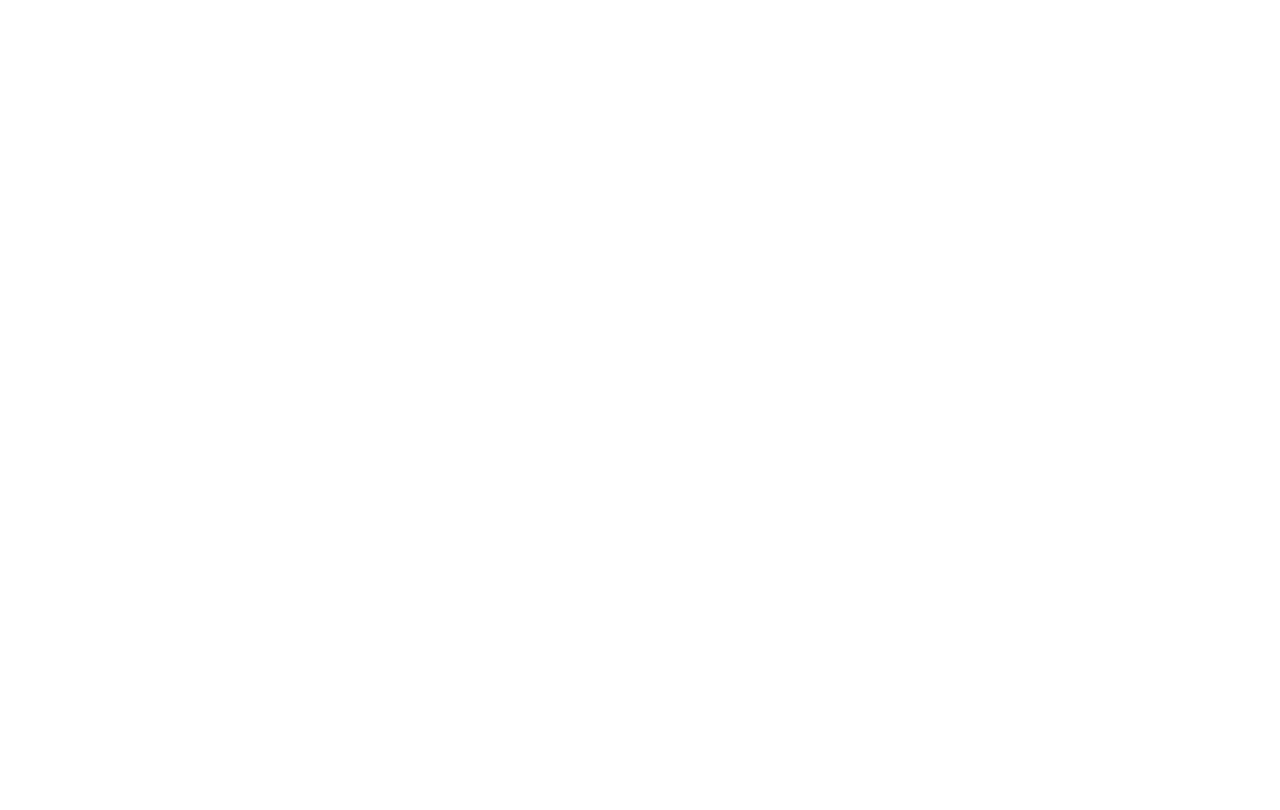
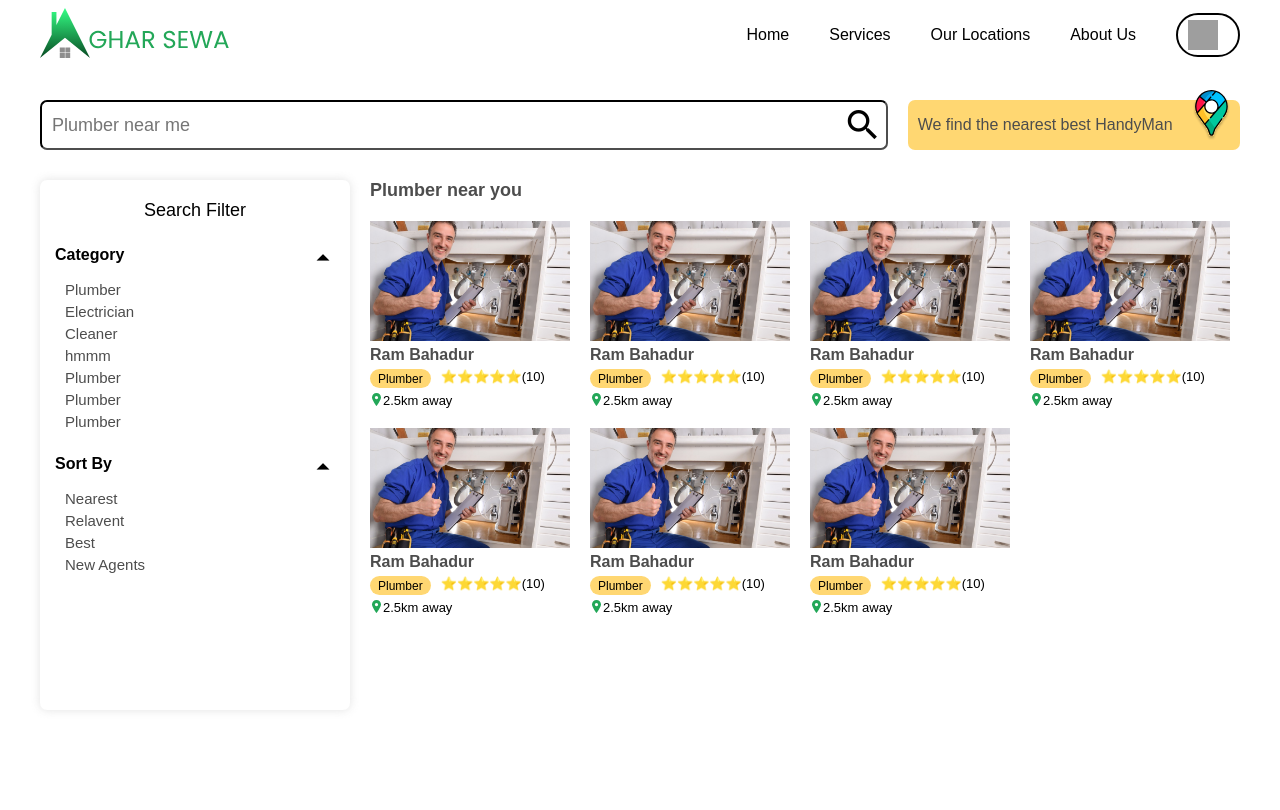
Before and after one commit to Subu19/GharSewa, a PHP site: page /services in a window 1280 px wide. Before the commit the page is empty. Run offline with PHP 8.4, Linux system fonts and the light colour scheme; the visitor is signed in with stand-in values (Sample User, id 1); data that the repository does not hold is empty.

Commit message:
build services page

```diff
--- a/index.php
+++ b/index.php
@@ -7,7 +7,8 @@
     "/register" => "src/views/register.php",
     "/postregister" => "src/controllers/auth/register.php",
     "/postlogin" => "src/controllers/auth/login.php",
-    "/404" => "src/views/404.php"
+    "/404" => "src/views/404.php",
+    "/services" => "src/views/services.php"
 ];
 
 $uri = parse_url($_SERVER["REQUEST_URI"])["path"];
--- a/src/css/home/home.css
+++ b/src/css/home/home.css
@@ -327,9 +327,6 @@
 /* ///////////////////////// mobile css ////////////////////////////////  */
 
 @media only screen and (max-width: 800px) {
-  .navs {
-    display: none;
-  }
   .landingPage .wrapper {
     flex-direction: column;
   }
--- a/src/css/home/main.css
+++ b/src/css/home/main.css
@@ -1,5 +1,4 @@
 @import url("../colors.css");
-@import url("./navbar.css");
 @import url("./home.css");
 body {
   padding: 0px;
--- a/src/css/main.css
+++ b/src/css/main.css
@@ -1,10 +1,18 @@
 @import url("./colors.css");
+
 body {
   padding: 0px;
   margin: 0px;
   font-family: "Poppins", sans-serif;
 }
-
+.upperspace {
+  margin-top: 100px;
+}
+.textinput {
+  width: auto;
+  padding: 10px;
+  font-size: 18px;
+}
 .wrapper {
   margin: 0 auto;
   max-width: 1200px;
@@ -52,7 +60,22 @@
 .break {
   flex: 0 0 100%;
 }
+.hcontainner {
+  display: flex;
+  gap: 20px;
+}
+.vcontainner {
+  display: flex;
+  flex-direction: column;
+  gap: 20px;
+}
 .takespace {
   flex-basis: 100%;
   height: 0;
 }
+.alignCenter {
+  align-items: center;
+}
+.radius-7 {
+  border-radius: 7px;
+}
--- a/src/css/home/navbar.css
+++ b/src/css/navbar.css
@@ -6,6 +6,10 @@
   top: 0px;
   transition: 0.3s;
   animation: fadedown 1s ease-in-out;
+}
+a {
+  color: inherit;
+  text-decoration: none;
 }
 .whitenav {
   background-color: white;
@@ -167,4 +171,7 @@
   .hamburger {
     display: block;
   }
+  .navs {
+    display: none;
+  }
 }
--- /dev/null
+++ b/src/css/services/main.css
@@ -0,0 +1,140 @@
+.locationInfo {
+  background-color: #ffd772;
+  padding: 10px;
+  height: 30px;
+  color: var(--black);
+}
+.locationIcon {
+  transform: translateY(-10px);
+  width: auto;
+  height: 50px;
+}
+.search {
+  flex: 1;
+  position: relative;
+  display: flex;
+}
+.icon {
+  /* scale: 2; */
+  position: absolute;
+  top: 5px;
+  right: 5px;
+}
+.textinput {
+  flex: 1;
+  align-items: center;
+  border-color: var(--black);
+  outline: none;
+}
+.main {
+  margin-top: 30px;
+  margin-bottom: 100px;
+}
+
+/* ///////////////////////// filter */
+
+.filter {
+  display: flex;
+  flex-direction: column;
+  flex: 1;
+  border-radius: 7px;
+  min-height: 500px;
+  box-shadow: rgba(192, 192, 192, 0.458) 0px 0px 10px;
+  padding: 10px;
+  padding-top: 20px;
+}
+.filter .title {
+  font-size: 18px;
+  font-weight: 300;
+  text-align: center;
+}
+.dropdown {
+  margin-top: 20px;
+}
+.d-title {
+  display: flex;
+  justify-content: space-between;
+  padding: 5px;
+  cursor: pointer;
+}
+.d-title .title {
+  font-size: 16px;
+  font-weight: bold;
+}
+.d-title .material-icons {
+  font-size: 25px;
+  font-weight: bold;
+  transition: 0.3s;
+}
+.dropdown .dropitem {
+  margin-left: 15px;
+  margin-top: 5px;
+  font-size: 15px;
+  color: var(--black);
+}
+.drops {
+  max-height: 500px;
+  transition: 0.5s;
+}
+
+/* ///////////////////// content /// / */
+
+.content {
+  display: flex;
+  flex-direction: column;
+  flex: 3;
+}
+.content .title {
+  font-size: 18px;
+  font-weight: bold;
+  color: var(--black);
+}
+.cards {
+  flex-wrap: wrap;
+  gap: 20px;
+  margin-top: 20px;
+}
+
+.card {
+  width: 200px;
+  max-width: 200px;
+  display: flex;
+  gap: 5px;
+  flex-direction: column;
+}
+.card-img {
+  width: 100%;
+  aspect-ratio: 5/3;
+  object-fit: cover;
+}
+.card-title {
+  font-size: 16px;
+  font-weight: bold;
+  color: var(--black);
+}
+.card-details {
+  display: flex;
+  font-size: 13px;
+  gap: 10px;
+}
+.card-tag {
+  background-color: #ffd772;
+  border-radius: 10px;
+  padding: 3px 8px 2px 8px;
+  font-size: 12px;
+}
+.card-footer {
+  font-size: 13px;
+  display: flex;
+}
+.card-smallicon {
+  height: 13px;
+}
+.hide {
+  max-height: 0px;
+  overflow: hidden;
+  transition: 0.5s;
+}
+.toggleDropdownIcon {
+  transform: rotate(180deg);
+}
--- /dev/null
+++ b/src/js/services/main.js
@@ -0,0 +1,6 @@
+function toggleDropDown(e) {
+  var drops = e.nextElementSibling;
+  var icon = e.getElementsByClassName("material-icons")[0];
+  icon.classList.toggle("toggleDropdownIcon");
+  drops.classList.toggle("hide");
+}
--- /dev/null
+++ b/src/views/components/navbar.php
@@ -0,0 +1,69 @@
+<?php
+session_start();
+if (!isset($_SESSION['user_id']) || !isset($_SESSION['username'])) {
+    // Redirect unauthorized users to the login page
+    header("location: /login");
+    exit();
+} else {
+
+    require_once("src/database/connect.php");
+
+    $userid = $_SESSION['user_id'];
+    $username = $_SESSION['username'];
+    $sql = "SELECT username,profilePic FROM user where user_id = :userid";
+
+    $statement = $pdo->prepare($sql);
+    $statement->bindParam(":userid", $userid);
+    $statement->execute();
+
+    $user = $statement->fetch(PDO::FETCH_ASSOC);
+}
+
+
+?>
+
+<div class="mobileNavbar hideNavBar">
+    <div class="mobile-navs">
+        <div class="mobile-nav">Home</div>
+        <div class="mobile-nav">Services</div>
+        <div class="mobile-nav">Our Location</div>
+        <div class="mobile-nav">About Us</div>
+    </div>
+</div>
+<div class="navbar" id="navbar">
+    <div class="wrapper">
+        <div class="logoContainner">
+            <img class="logo" id="logo" src="./assets/svgs/logoWide.svg" alt="" />
+        </div>
+        <div class="navs">
+            <a href="/">
+                <div class="nav" id="homeNav">Home</div>
+            </a>
+            <a href="/services">
+                <div class="nav" id="serviceNav">Services</div>
+            </a>
+            <div class="nav" id="locationNav">Our Locations</div>
+            <div class="nav" id="aboutNav">About Us</div>
+            <div class="user">
+                <a class="login" href="/login">
+                    <?php if (isset($user)) : ?>
+                        <img src="http://localhost:3000/<?php echo $user["profilePic"] ?>" alt="" />
+                        <div><?php echo $user["username"] ?></div>
+                    <?php else : ?>
+                        <img src="./assets/images/default.png" alt="" />
+                        <div>Login</div>
+                    <?php endif; ?>
+
+                </a>
+            </div>
+        </div>
+        <div class="hamburger">
+            <input type="checkbox" class="checkbox" onclick="toggleNavBar()" />
+            <svg width="50" height="50" viewBox="0 0 50 50" fill="none" xmlns="http://www.w3.org/2000/svg">
+                <path d="M6 11L44 11" stroke="black" stroke-width="4" stroke-linecap="round" class="lineTop line" />
+                <path class="lineMid line" d="M6 24H43" stroke="black" stroke-width="4" stroke-linecap="round" />
+                <path class="lineBottom line" d="M6 37H43" stroke="black" stroke-width="4" stroke-linecap="round" />
+            </svg>
+        </div>
+    </div>
+</div>
--- /dev/null
+++ b/src/views/services.php
@@ -0,0 +1,162 @@
+<!DOCTYPE html>
+<html lang="en">
+
+<head>
+    <meta charset="UTF-8">
+    <meta name="viewport" content="width=device-width, initial-scale=1.0">
+    <title>Document</title>
+    <link rel="stylesheet" href="src/css/navbar.css">
+    <link rel="stylesheet" href="src/css/main.css">
+    <link rel="stylesheet" href="src/css/services/main.css">
+    <link href="https://fonts.googleapis.com/icon?family=Material+Icons" rel="stylesheet">
+
+</head>
+
+<body>
+    <?php include "src/views/components/navbar.php" ?>
+    <div class="upperspace"></div>
+    <div class="wrapper">
+        <div class="hcontainner">
+            <div class="search">
+                <input type="text" placeholder="Plumber near me" class="textinput radius-7">
+                <span class="searchIcon"><i class="material-icons icon" style="font-size: 40px;">search</i>
+                </span>
+            </div>
+            </input>
+            <div class="hcontainner locationInfo alignCenter radius-7">
+                <div>We find the nearest best HandyMan</div>
+                <img src="assets/svgs/locationIcon.svg" alt="" class="locationIcon">
+            </div>
+        </div>
+        <div class="hcontainner main">
+            <div class="filter">
+                <div class="title">Search Filter</div>
+                <div class="dropdown">
+                    <div class="d-title" onclick="toggleDropDown(this)">
+                        <div class="title">Category</div>
+                        <i class="material-icons toggleDropdownIcon">arrow_drop_down</i>
+                    </div>
+                    <div class="drops">
+                        <div class="dropitem">Plumber</div>
+                        <div class="dropitem">Electrician</div>
+                        <div class="dropitem">Cleaner</div>
+                        <div class="dropitem">hmmm</div>
+                        <div class="dropitem">Plumber</div>
+                        <div class="dropitem">Plumber</div>
+                        <div class="dropitem">Plumber</div>
+
+                    </div>
+                </div>
+
+                <div class="dropdown">
+                    <div class="d-title" onclick="toggleDropDown(this)">
+                        <div class="title">Sort By</div>
+                        <i class="material-icons toggleDropdownIcon">arrow_drop_down</i>
+                    </div>
+                    <div class="drops">
+                        <div class="dropitem">Nearest</div>
+                        <div class="dropitem">Relavent</div>
+                        <div class="dropitem">Best</div>
+                        <div class="dropitem">New Agents</div>
+
+                    </div>
+                </div>
+            </div>
+            <div class="content">
+                <div class="title">Plumber near you</div>
+                <div class="hcontainner cards">
+                    <div class="card">
+                        <img src="assets/images/handyman.png" alt="" class="card-img">
+                        <div class="card-title">Ram Bahadur</div>
+                        <div class="card-details">
+                            <div class="card-tag">Plumber</div>
+                            <div class="card-ratings">⭐⭐⭐⭐⭐(10)</div>
+                        </div>
+                        <div class="card-footer">
+                            <img src="assets/svgs/greenLocation.svg" alt="" class="card-smallicon">
+                            2.5km away
+                        </div>
+                    </div>
+
+                    <div class="card">
+                        <img src="assets/images/handyman.png" alt="" class="card-img">
+                        <div class="card-title">Ram Bahadur</div>
+                        <div class="card-details">
+                            <div class="card-tag">Plumber</div>
+                            <div class="card-ratings">⭐⭐⭐⭐⭐(10)</div>
+                        </div>
+                        <div class="card-footer">
+                            <img src="assets/svgs/greenLocation.svg" alt="" class="card-smallicon">
+                            2.5km away
+                        </div>
+                    </div>
+                    <div class="card">
+                        <img src="assets/images/handyman.png" alt="" class="card-img">
+                        <div class="card-title">Ram Bahadur</div>
+                        <div class="card-details">
+                            <div class="card-tag">Plumber</div>
+                            <div class="card-ratings">⭐⭐⭐⭐⭐(10)</div>
+                        </div>
+                        <div class="card-footer">
+                            <img src="assets/svgs/greenLocation.svg" alt="" class="card-smallicon">
+                            2.5km away
+                        </div>
+                    </div>
+                    <div class="card">
+                        <img src="assets/images/handyman.png" alt="" class="card-img">
+                        <div class="card-title">Ram Bahadur</div>
+                        <div class="card-details">
+                            <div class="card-tag">Plumber</div>
+                            <div class="card-ratings">⭐⭐⭐⭐⭐(10)</div>
+                        </div>
+                        <div class="card-footer">
+                            <img src="assets/svgs/greenLocation.svg" alt="" class="card-smallicon">
+                            2.5km away
+                        </div>
+                    </div>
+                    <div class="card">
+                        <img src="assets/images/handyman.png" alt="" class="card-img">
+                        <div class="card-title">Ram Bahadur</div>
+                        <div class="card-details">
+                            <div class="card-tag">Plumber</div>
+                            <div class="card-ratings">⭐⭐⭐⭐⭐(10)</div>
+                        </div>
+                        <div class="card-footer">
+                            <img src="assets/svgs/greenLocation.svg" alt="" class="card-smallicon">
+                            2.5km away
+                        </div>
+                    </div>
+                    <div class="card">
+                        <img src="assets/images/handyman.png" alt="" class="card-img">
+                        <div class="card-title">Ram Bahadur</div>
+                        <div class="card-details">
+                            <div class="card-tag">Plumber</div>
+                            <div class="card-ratings">⭐⭐⭐⭐⭐(10)</div>
+                        </div>
+                        <div class="card-footer">
+                            <img src="assets/svgs/greenLocation.svg" alt="" class="card-smallicon">
+                            2.5km away
+                        </div>
+                    </div>
+                    <div class="card">
+                        <img src="assets/images/handyman.png" alt="" class="card-img">
+                        <div class="card-title">Ram Bahadur</div>
+                        <div class="card-details">
+                            <div class="card-tag">Plumber</div>
+                            <div class="card-ratings">⭐⭐⭐⭐⭐(10)</div>
+                        </div>
+                        <div class="card-footer">
+                            <img src="assets/svgs/greenLocation.svg" alt="" class="card-smallicon">
+                            2.5km away
+                        </div>
+                    </div>
+                </div>
+            </div>
+        </div>
+    </div>
+
+    <script src="src/js/navbar.js"></script>
+    <script src="src/js/services/main.js"></script>
+</body>
+
+</html>
```
Also changed, not shown: src/js/navbar.js (added, +21 -0 lines), src/views/index.php (+3 -65 lines), assets/images/handyman.png (added), assets/svgs/greenLocation.svg (added), assets/svgs/locationIcon.svg (added).
